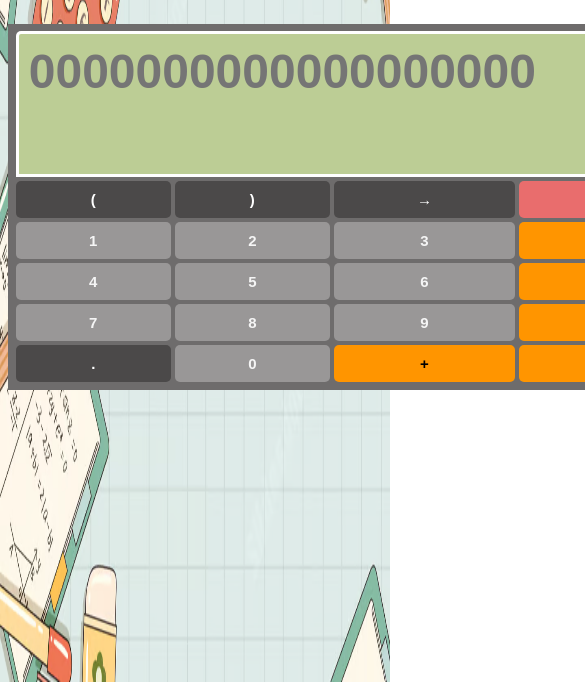
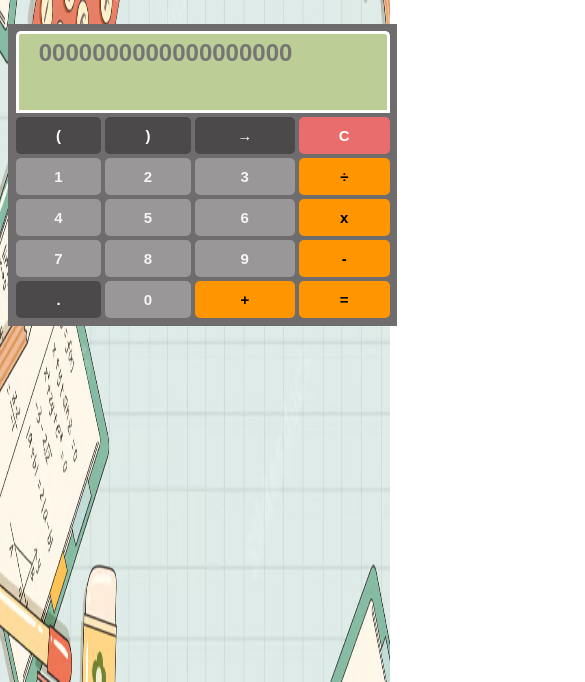
Before and after one commit to migs2129/Working-Calculator, a plain HTML site: page index.html in a window 390 px wide. Shown: the part 162-844 px from the top of the page, 585 px wide, since content can reach past the window. Drawn offline with Linux system fonts and the light colour scheme; a web font is replaced by a local one.

Commit message:
Update style.css
add responsive LCD

```diff
--- a/style.css
+++ b/style.css
@@ -87,8 +87,12 @@ input[type="text"].result{
         font-size: 15px;
 
     }
-    input[type="text"]{
-        padding: 10px 20px;
+    input[type="text"].display{
+        padding: 5px 20px;
+        font-size: 1.5rem;
+    }
+    input[type="text"].result{
+        padding: 5px 20px;
         font-size: 1.5rem;
     }
     body{
```
